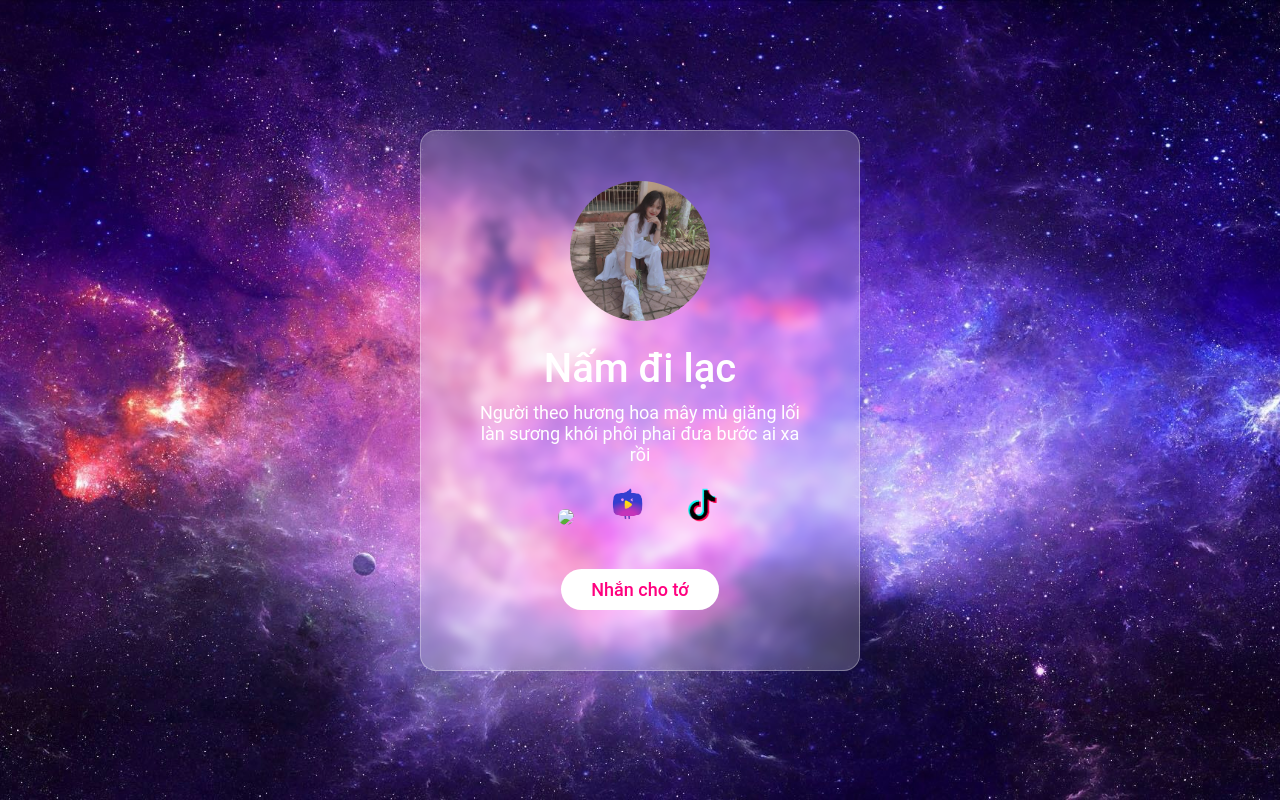
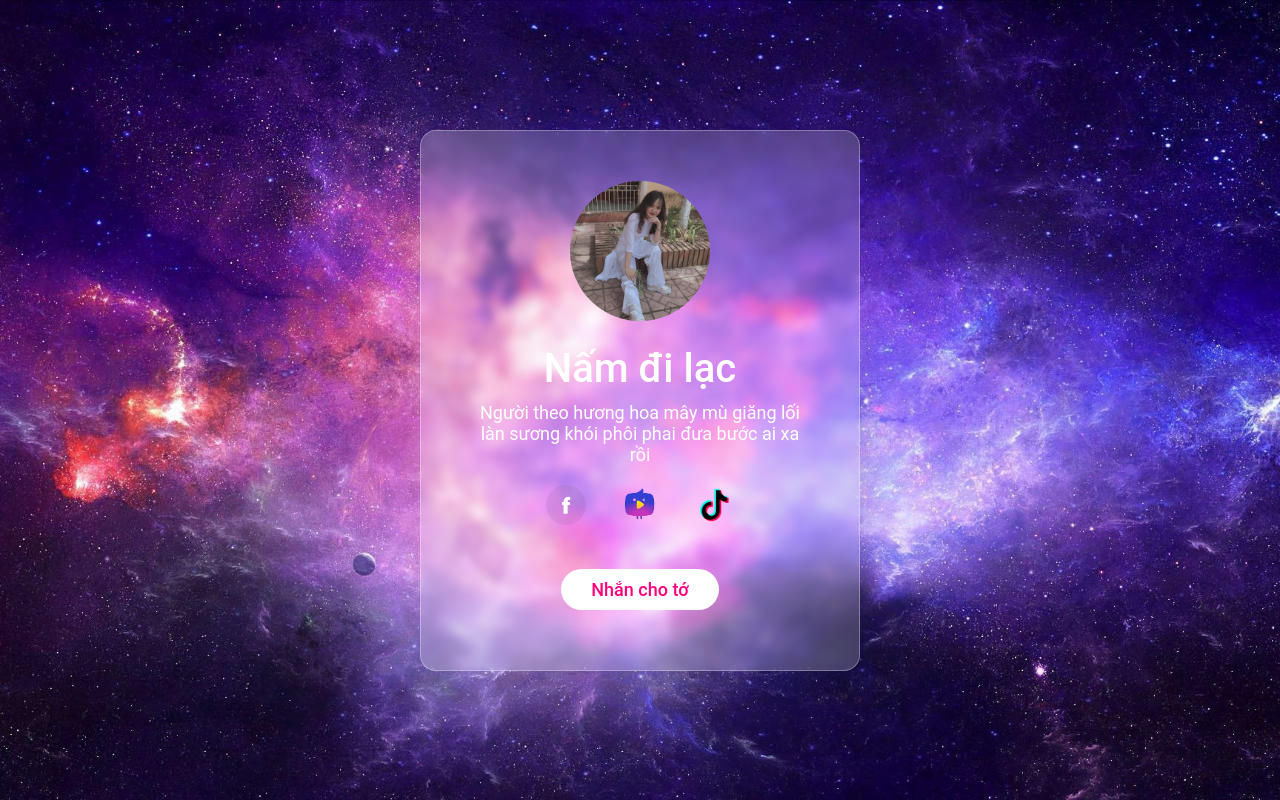
Before and after one commit to mapmap2106/namcute, a website: page index.html in a window 1280 px wide. Drawn offline with Linux system fonts and the light colour scheme.

Commit message:
Update index.html

```diff
--- a/index.html
+++ b/index.html
@@ -14,7 +14,7 @@
             <h2 class="container_card--name">Nấm đi lạc</h2>
             <p class="container_card--title">Người theo hương hoa mây mù giăng lối làn sương khói phôi phai đưa bước ai xa rồi</p>
             <div class="container_card--link">
-                <a href="https://www.facebook.com/vithu.an.872"><img class="container_card--link-icon" src="img/facebook.jpg"></a>
+                <a href="https://www.facebook.com/vithu.an.872"><img class="container_card--link-icon" src="img/facebook.png"></a>
                 <a href="https://www.nimo.tv/user/5483630"><img class="container_card--link-icon" src="img/nimo.png"></a>
                 <a href="https://www.tiktok.com/@namm.xing"><img class="container_card--link-icon" src="img/tik.png"></a>
             </div>
```
